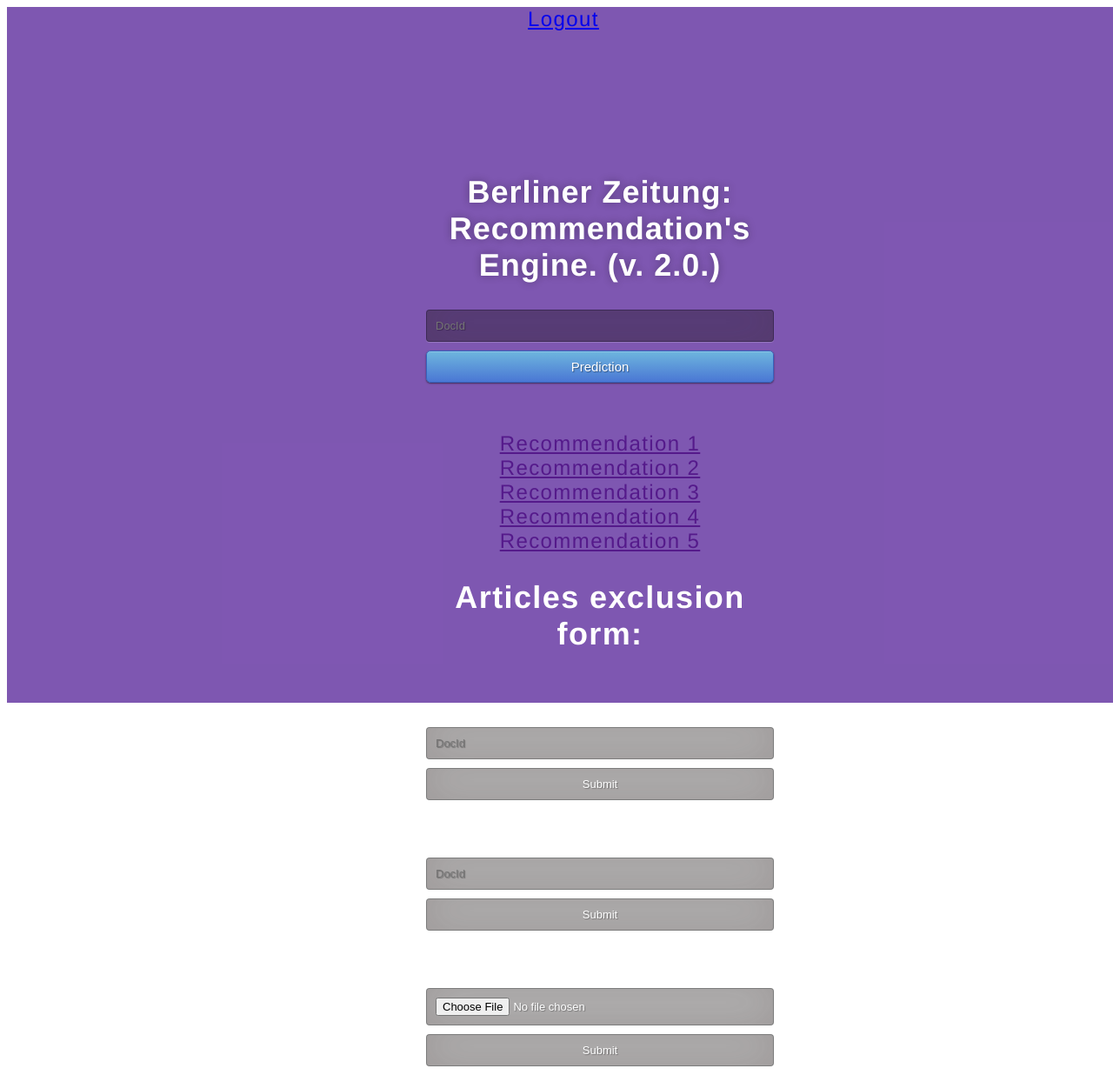
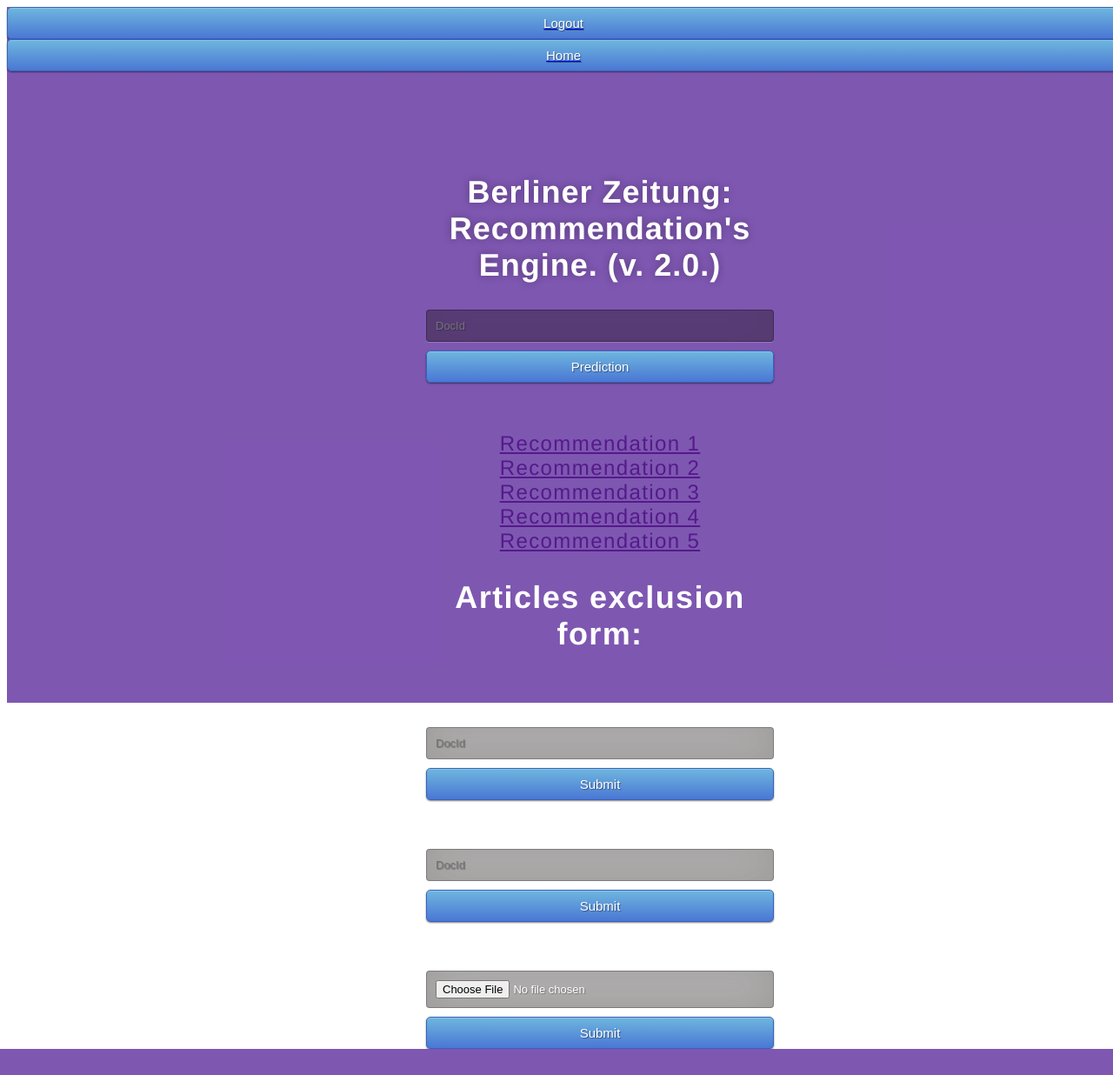
Before and after one commit to cohitai/flaskapp, a Flask app: page /profile in a window 1280 px wide. Shown: the whole page at 87% size. After the commit the page ends 1206 px from the top, so only its background shows below. Run offline with Flask 2, Linux system fonts and the light colour scheme; a user stored in the database is signed in.

Commit message:
index.html remade - still is not ready !

```diff
--- a/flask/app/templates/index.html
+++ b/flask/app/templates/index.html
@@ -1,6 +1,8 @@
 <!DOCTYPE html>
 <html >
 <head>
+<meta http-equiv="X-UA-Compatible" content="IE=edge">
+<meta name="viewport" content="width=device-width, initial-scale=1">
 <meta charset="UTF-8">
 <title>BLZ: Recommendations Engine</title>
 </head>
@@ -14,8 +16,12 @@
                 <div id="navbarMenuHeroA" class="navbar-menu">
                     <div class="navbar-end">
                         <a href="{{ url_for('auth.logout') }}" class="navbar-item">
-                            Logout
+                          <button type="submit" class="btn btn-primary btn-block btn-large">Logout</button>
                         </a>
+                        <a href="{{ url_for('main.index') }}" class="navbar-item">
+                          <button type="submit" class="btn btn-primary btn-block btn-large">Home</button>
+                        </a>
+
                     </div>
                 </div>
             </div>
@@ -39,7 +45,7 @@
     <form action="{{ url_for('predict')}}" method="post">
     	<input type="text" name="DocId" placeholder="DocId" required="required" />
 
-        <button type="submit" class="btn btn-primary btn-block btn-large">Prediction</button>
+      <button type="submit" class="btn btn-primary btn-block btn-large">Prediction</button>
     </form>
 
    <br>
@@ -55,20 +61,20 @@
    <form action="{{ url_for('exclusion_form')}}" method = "POST">
     <br><label for="fname">Exclude article:</label><br>
     <input type="text" name="DocId" placeholder="DocId" required="required">
-    <input type="submit" value="Submit">
+    <button type="submit" class="btn btn-primary btn-block btn-large">Submit</button>
   </form>
 
   <form action="{{ url_for('inclusion_form')}}" method = "POST">
     <br><label for="fname">Include article:</label><br>
     <input type="text" name="DocId" placeholder="DocId" required="required">
-    <input type="submit" value="Submit">
+    <button type="submit" class="btn btn-primary btn-block btn-large">Submit</button>
   </form>
 
 
 <form action = "{{ url_for('upload_file')}}" method = "POST" enctype = "multipart/form-data">
      <br><label for="fname">Upload model:</label><br>
      <input type = "file" name = "file" />
-     <input type = "submit"/>
+     <button type="submit" class="btn btn-primary btn-block btn-large">Submit</button>
 </form>
 </div>
 </body>
```
